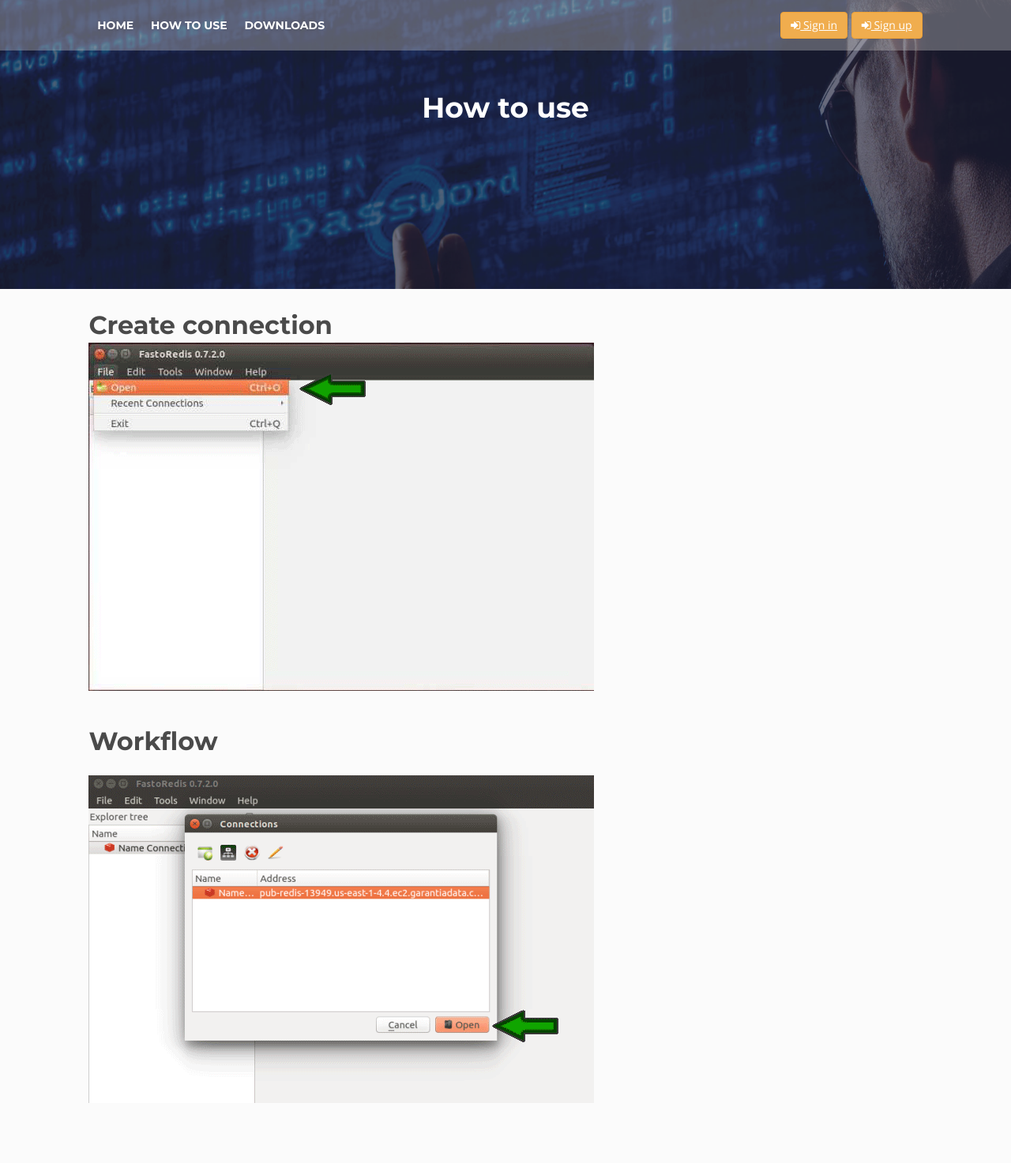
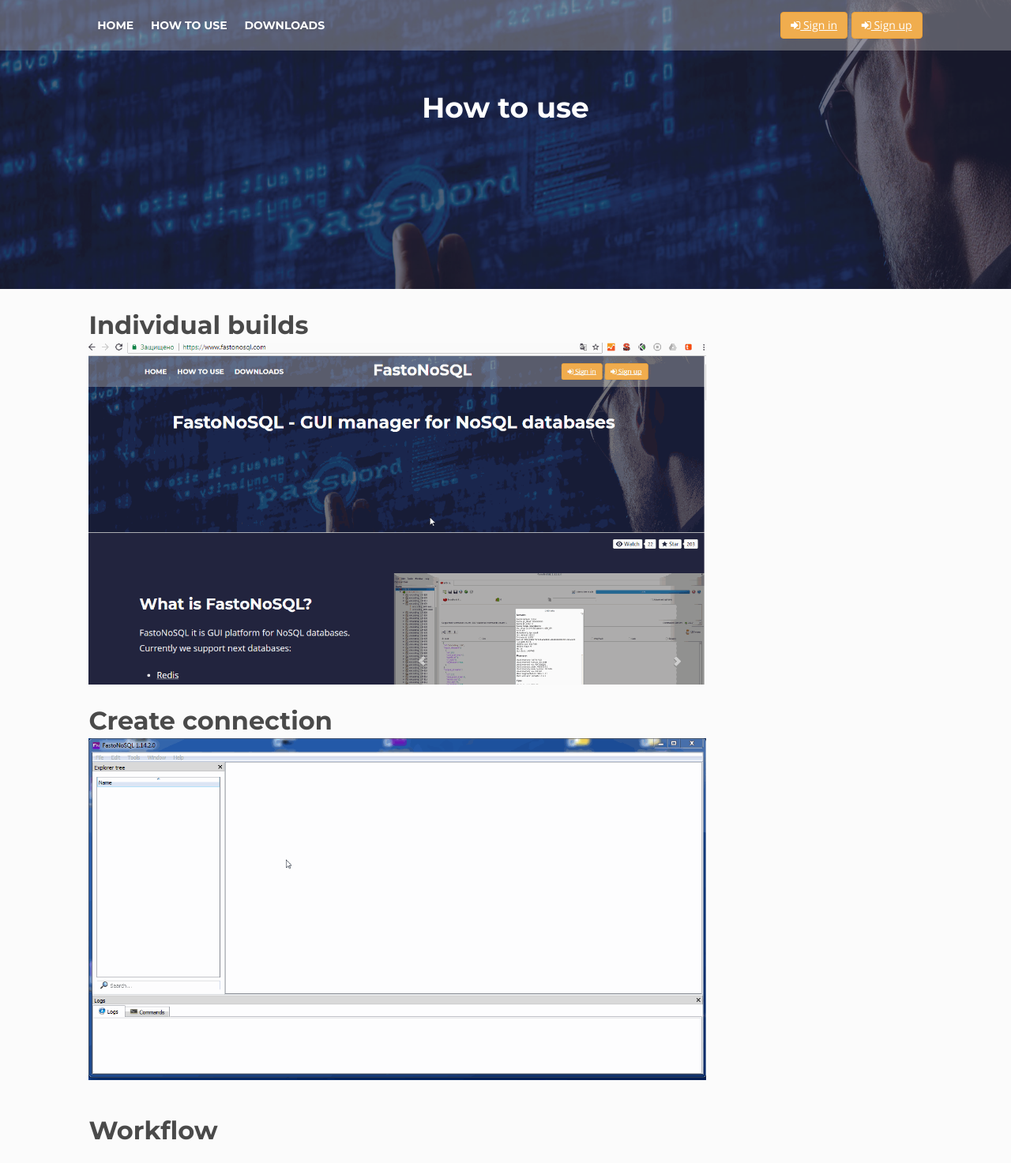
Before and after one commit to fastogt/fastonosql_site, a Node project: template views/help.ejs in a window 1280 px wide. Shown: the top 1473 px of the page at 79% size. Run offline with Node 20 templates, Linux system fonts and the light colour scheme; the template is opened without the code that fills it, so the values that code supplies are empty; some libraries are stand-ins or nearby versions.

Commit message:
How to use

```diff
--- a/config/public_settings.js
+++ b/config/public_settings.js
@@ -3,7 +3,7 @@
     project: {
         name: 'FastoNoSQL',
         name_lowercase: 'fastonosql',
-        version: '1.14.0'
+        version: '1.14.3'
     },
 
     site: {
--- a/views/help.ejs
+++ b/views/help.ejs
@@ -76,13 +76,18 @@
             <div class="post-area clear-after">
                 <article role="main" class="column nine">
                     <div class="row-content" id="1">
+                        <h2 style="margin: 25px 0 0 0;">Individual builds</h2>
+                        <img src="images/individual_builds.gif" alt="Help - Individual builds" title="Help - Individual builds"/>
+                    </div>
+
+                    <div class="row-content" id="1">
                         <h2 style="margin: 25px 0 0 0;">Create connection</h2>
                         <img src="images/connect.gif" alt="Help - Create connection" title="Help - Create connection"/>
                     </div>
 
                     <div class="row-content" id="2">
                         <h2>Workflow</h2>
-                        <img src="images/edit.gif" alt="Help - FastoNoSQL workflow" title="Help - FastoNoSQL workflow"/>
+                        <img src="images/workflow.gif" alt="Help - workflow" title="Help - workflow"/>
                     </div>
                 </article>
             </div><!-- post-area -->
```
Also changed, not shown: public/images/connect.gif, public/images/edit.gif (deleted), public/images/individual_builds.gif (added), 1 other file.
